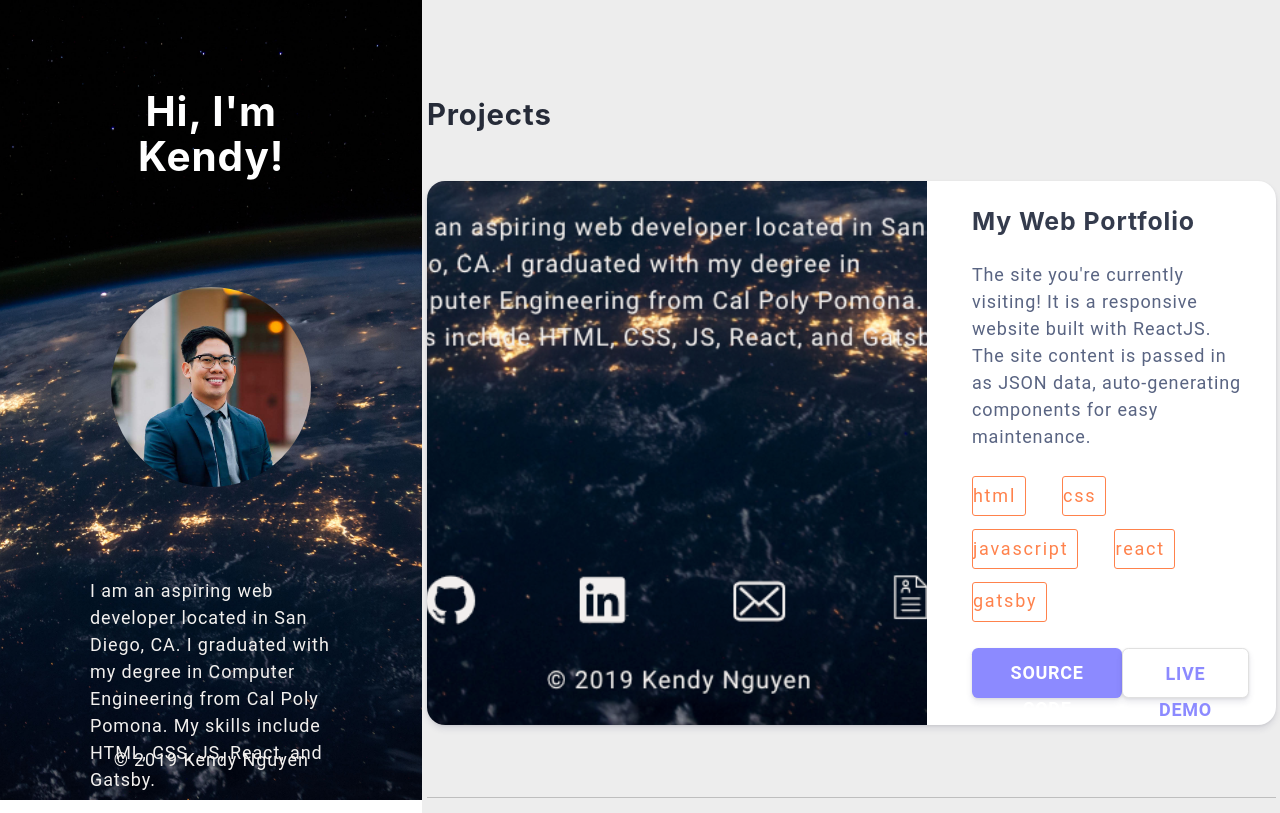
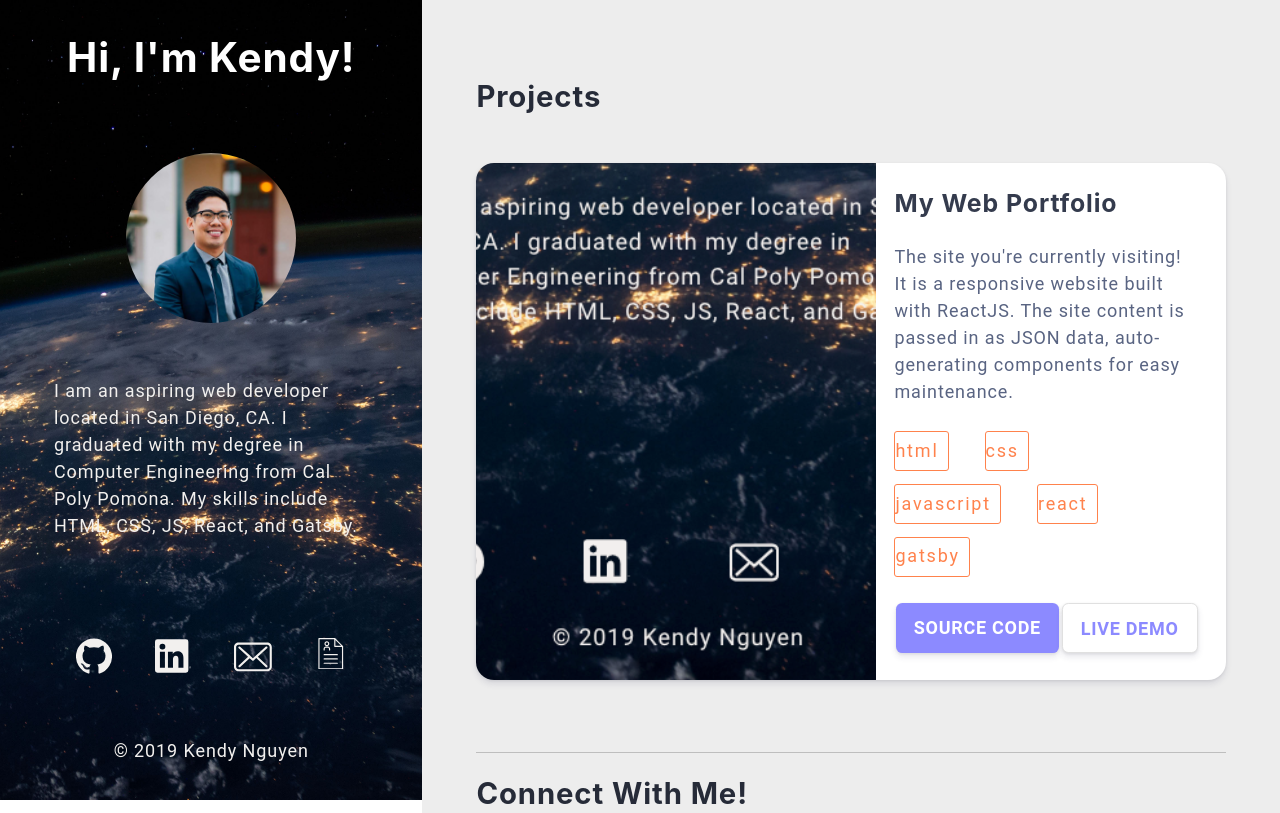
Before and after one commit to sweetlikekendy/gatsby-web-portfolio, a Gatsby site: page / in a window 1280 px wide. Shown: the top 813 px of the page. Built offline with nearby package versions, Linux system fonts and the light colour scheme; Gatsby itself is replaced by a stand-in of ours.

Commit message:
media query for 15 in macbook pro

```diff
--- a/src/components/header.module.css
+++ b/src/components/header.module.css
@@ -26,7 +26,22 @@
 .social_links {
   display: flex;
   justify-content: space-around;
-  margin-top: 9rem;
+  margin-top: 15rem;
+}
+
+@media only screen and (max-width: 1440px) {
+  .header {
+    padding: 2rem 3rem;
+  }
+  .avatar {
+    width: 170px;
+    height: 170px;
+    margin-top: 4rem;
+    margin-bottom: 3rem;
+  }
+  .social_links {
+    margin-top: 5.5rem;
+  }
 }
 
 /*
@@ -52,7 +67,6 @@
     width: 100%;
     height: 100%;
     position: relative;
-    padding: 2rem 3rem;
   }
 
   .avatar {
--- a/src/components/layout.module.css
+++ b/src/components/layout.module.css
@@ -644,16 +644,18 @@ h2 {
   padding: 4rem 0.25rem;
 }
 
+@media only screen and (max-width: 1440px) {
+  .main {
+    padding: 3rem;
+  }
+}
+
 /*
  * iPad Pro
  */
 @media only screen and (max-width: 1024px) {
   .layout {
     margin-left: 0;
-  }
-
-  .main {
-    padding: 3rem;
   }
 }
 
--- a/src/components/project.module.css
+++ b/src/components/project.module.css
@@ -34,13 +34,19 @@ ul > li {
   padding: 1.5rem;
 }
 
+@media only screen and (max-width: 1440px) {
+  .backgroundImage {
+    width: 400px;
+  }
+  .projectDescription {
+    padding-left: 0;
+  }
+}
+
 /*
  * iPad Pro
  */
 @media only screen and (max-width: 1024px) {
-  .backgroundImage {
-    width: 400px;
-  }
   .project {
     grid-gap: 0;
   }
```
